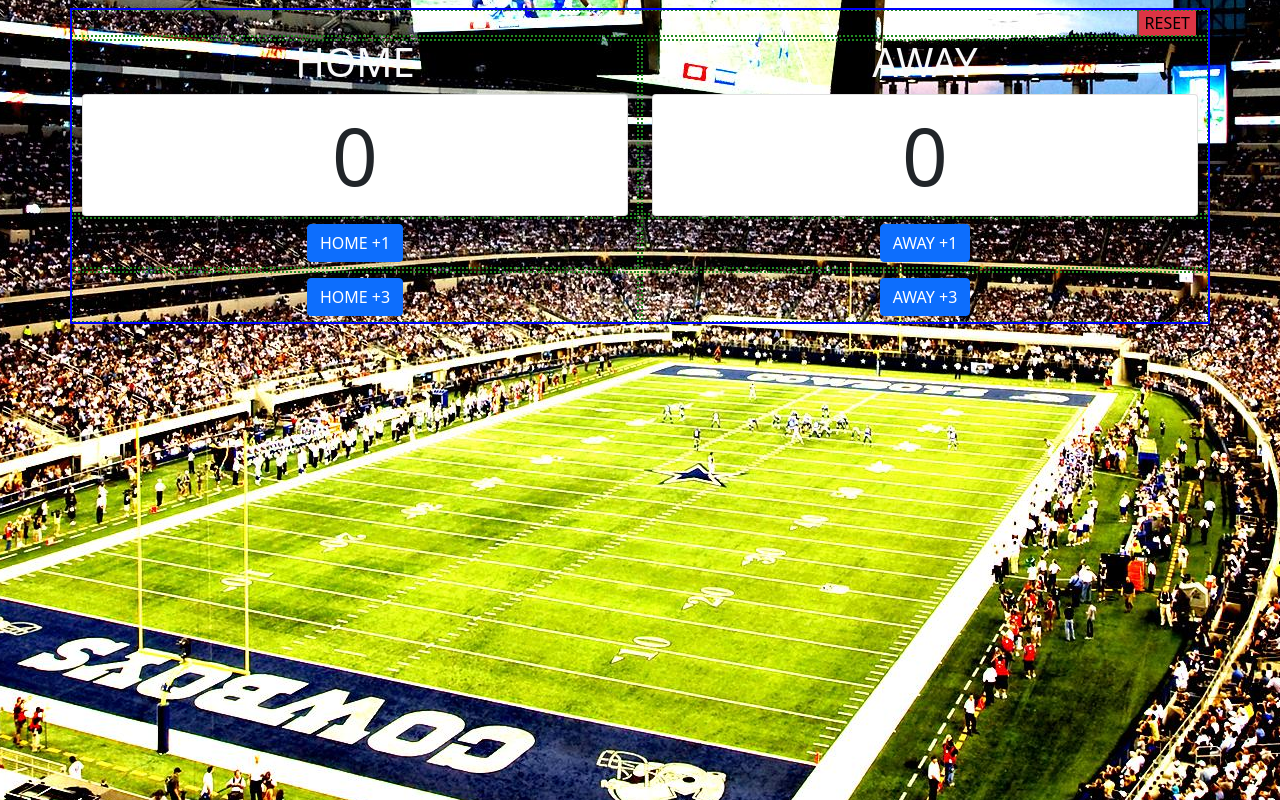
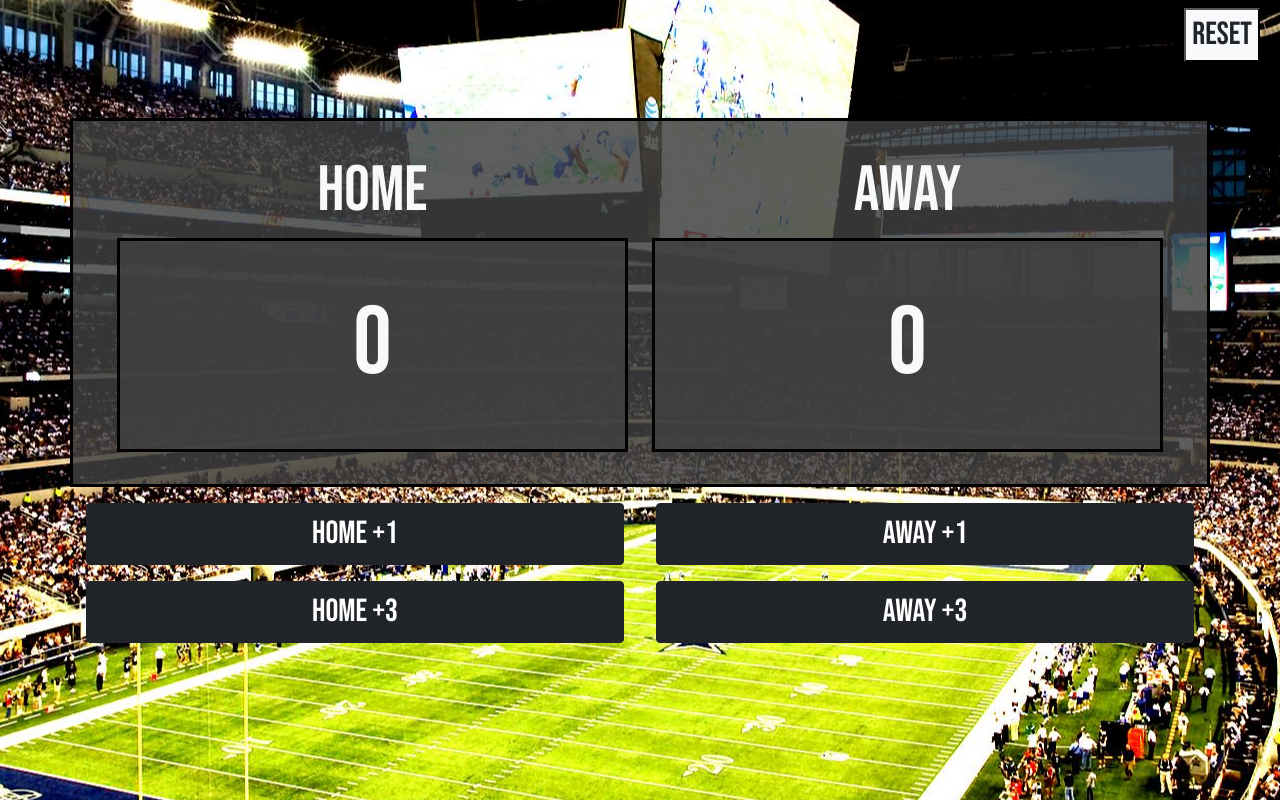
Before and after one commit to TimothyMcCormick/scoreboard, a plain HTML site: page index.html in a window 1280 px wide. Drawn offline with nearby package versions, Linux system fonts and the light colour scheme.

Commit message:
final commit

```diff
--- a/index.html
+++ b/index.html
@@ -9,6 +9,9 @@
     <!-- Bootstrap CSS v5.0.2 -->
     <link rel="stylesheet" href="https://cdn.jsdelivr.net/npm/bootstrap@5.0.2/dist/css/bootstrap.min.css"  integrity="sha384-EVSTQN3/azprG1Anm3QDgpJLIm9Nao0Yz1ztcQTwFspd3yD65VohhpuuCOmLASjC" crossorigin="anonymous">
     <link rel="stylesheet" href="style.css">
+    <link rel="preconnect" href="https://fonts.googleapis.com">
+    <link rel="preconnect" href="https://fonts.gstatic.com" crossorigin>
+    <link href="https://fonts.googleapis.com/css2?family=Bebas+Neue&display=swap" rel="stylesheet">
 
     <style>
       body.debug .container,
@@ -29,37 +32,57 @@
     </style>
 
   </head>
-  <body class="debug">
-      <main class="container">
-        <div class="row mt-2">
+  <body class="">
+    <header class="container-fluid">
+      <div class="row">
 
-          <div class="col-12 d-flex justify-content-end">
-            <button onclick="resetScore()" class="bg-danger">RESET</button>
+        <div class="col-12 d-flex justify-content-end m-0">
+          <button onclick="resetScore()" class="bg-light button-ft-sz text-dark m-2">RESET</button>
+        </div>
+      </div>
+
+    </header>
+      <main class="container mt-5">
+        <div class="row mt-5 main-card">
+
+
+          <div class=" col-12 col-md-6 text-light text-center"><h1>HOME</h1>
+            <div class="score-card">
+              <span class="home-score text-light" id="homeScore">0</span>
+            </div>
+          </div>
+
+          <div class="col-12 col-md-6 text-light text-center"><h1>AWAY</h1>
+            <div class="score-card">
+              <span class="home-score text-light" id="awayScore">0</span>
+            </div>
+          </div>
+        </div>
+
+
+
+
+
+
+          <div class="row">
+
+            <div class="col-6 d-flex justify-content-center p-2 flex-column">
+              <button onclick="incHome()" type="button" class="btn btn-dark m-2 button-ft-sz">HOME +1</button>
+              <button onclick="incHome3()" type="button" class="btn btn-dark m-2 button-ft-sz">HOME +3</button>
+            </div>
+
+
+
+            <div class="col-6 d-flex justify-content-center p-2 flex-column">
+              <button onclick="incAway()" type="button" class="btn btn-dark m-2 button-ft-sz">AWAY +1</button>
+              <button onclick="incAway3()" type="button" class="btn btn-dark m-2 button-ft-sz">AWAY +3</button>
+            </div>
           </div>
 
 
 
-            <div class="col-6 text-light text-center"><h1>HOME</h1>
-              <div class="card">
-                <span class="home-score text-dark" id="homeScore">0</span>
-              </div>
-            </div>
-
-            <div class="col-6 text-light text-center"><h1>AWAY</h1>
-              <div class="card">
-                <span class="home-score text-dark" id="awayScore">0</span>
-              </div>
-            </div>
-
-            <div class="col-6 d-flex justify-content-center p-2"><button onclick="incHome()" type="button" class="btn btn-primary">HOME +1</button></div>
-            <div class="col-6 d-flex justify-content-center p-2"><button onclick="incAway()" type="button" class="btn btn-primary">AWAY +1</button></div>
-
-            <div class="col-6 d-flex justify-content-center p-2"><button onclick="incHome3()" type="button" class="btn btn-primary">HOME +3</button></div>
-            <div class="col-6 d-flex justify-content-center p-2"><button onclick="incAway3()" type="button" class="btn btn-primary">AWAY +3</button></div>
 
 
-
-        </div>
       </main>
     <!-- Bootstrap JavaScript Libraries -->
     <script src="app.js"></script>
--- a/style.css
+++ b/style.css
@@ -3,8 +3,29 @@ body{
   background-position: center;
   object-fit: cover;
   max-width: 100%;
+  font-family: 'Bebas Neue', cursive;
 }
 
 .home-score{
-  font-size: 60pt;
+  font-size: 72pt;
 }
+
+.main-card{
+  border: 3px solid black;
+  padding: 2em;
+  background-color: rgba(64, 64, 64, 0.84);
+}
+
+.score-card{
+  border: 3px solid black;
+  padding: 2em;
+  background-color: rgba(64, 64, 64, 0.85);
+}
+
+h1{
+  font-size: 48pt;
+}
+
+.button-ft-sz{
+  font-size: 24pt;
+}
```
